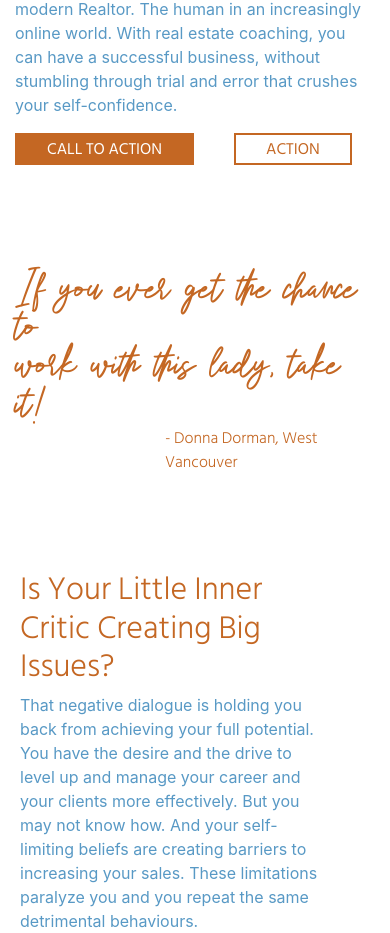
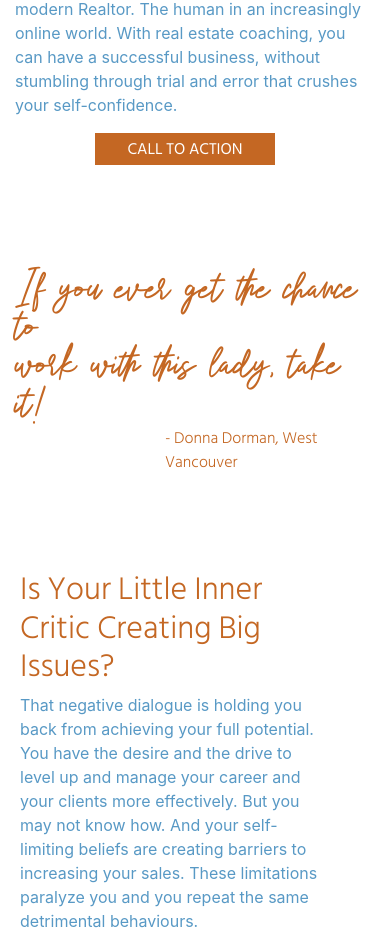
Before and after one commit to ianrandmckenzie/realestate.morningowlcoaching.com, a plain HTML site: page index.html in a window 390 px wide. Shown: the part 1237-2170 px from the top of the page. Drawn offline with nearby package versions, Linux system fonts and the light colour scheme.

Commit message:
Updated Heading 6 and CSS

```diff
--- a/index.html
+++ b/index.html
@@ -58,7 +58,7 @@
 					I can help you find your way to becoming that modern Realtor. The human in an increasingly online world. With real estate coaching,
 					you can have a successful business, without stumbling through trial and error that crushes your self-confidence.
 					</p>
-				<button class="button_solid">CALL TO ACTION</button><button class="button_outline">ACTION</button>
+				<div class="buttonContainer"><button class="button_solid">CALL TO ACTION</button><!--<button class="button_outline">ACTION</button>--></div>
 			</div>
 		</div>
 	</div>
--- a/style.css
+++ b/style.css
@@ -428,6 +428,11 @@ footer button:hover {
         width: 23rem;
         height: 25rem;
     }
+    .buttonContainer {
+        display: flex;
+        justify-content: center;
+        flex-wrap: wrap;
+    }
     .heading_two h2 {
         margin-top: 0;
         width: 90%;
@@ -465,4 +470,7 @@ footer button:hover {
         margin-top: 25px!important;
         margin-bottom: 25px!important;
     }
+    .pad5 {
+        padding: 0 5%;
+    }
 }
```
